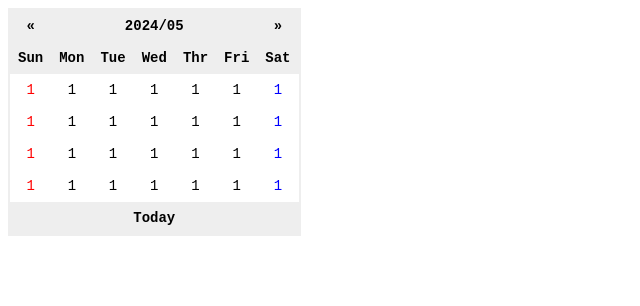
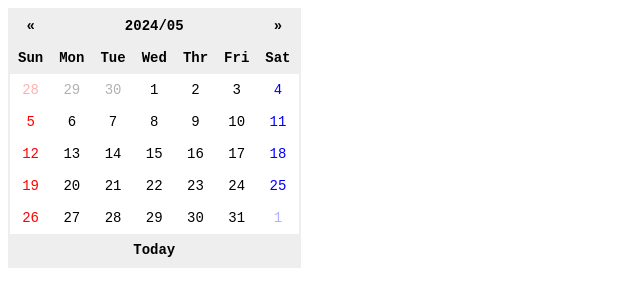
Before and after one commit to kentem-sh-maehata/MyCalender, a plain HTML site: page index.html in a window 1280 px wide. Shown: the whole page, without its empty margins (0-640 px from the left). Drawn offline with Linux system fonts and the light colour scheme.

Commit message:
当月の表示

```diff
--- a/index.html
+++ b/index.html
@@ -25,42 +25,6 @@
       </tr>
     </thead>
     <tbody>
-      <tr>
-        <td>1</td>
-        <td>1</td>
-        <td>1</td>
-        <td>1</td>
-        <td>1</td>
-        <td>1</td>
-        <td>1</td>
-      </tr>
-      <tr>
-        <td>1</td>
-        <td>1</td>
-        <td>1</td>
-        <td>1</td>
-        <td>1</td>
-        <td>1</td>
-        <td>1</td>
-      </tr>
-      <tr>
-        <td>1</td>
-        <td>1</td>
-        <td>1</td>
-        <td>1</td>
-        <td>1</td>
-        <td>1</td>
-        <td>1</td>
-      </tr>
-      <tr>
-        <td>1</td>
-        <td>1</td>
-        <td>1</td>
-        <td>1</td>
-        <td>1</td>
-        <td>1</td>
-        <td>1</td>
-      </tr>
     </tbody>
     <tfoot>
       <tr>
--- a/main.js
+++ b/main.js
@@ -1,6 +1,6 @@
 {
-    var year_1 = new Date().getFullYear();
-    var month_1 = new Date().getMonth();
+    var year = new Date().getFullYear();
+    var month = new Date().getMonth();
     var today = new Date().toLocaleString();
     console.log(today);
     function getCalender(year, month) {
@@ -25,50 +25,38 @@
             });
         }
         //foot部分
+        var n2 = new Date(year, month + 1, 0).getDay(); //当月最終曜日
+        var date = 1;
+        for (var i = n2 + 1; i < 7; i++) {
+            dates.push({
+                date: date,
+                isToday: false,
+                isDisabled: true,
+            });
+            date++;
+        }
         console.log(dates);
         return dates;
     }
-    // getCalenderHead()
-    // function getCalenderBody(year,month){
-    //   const dates:object[] = []
-    //   const lastDate = new Date(year,month+1,0).getDate()
-    //   for(let i=1;i<= lastDate; i++){
-    //     dates.push({
-    //       date:i,
-    //       isToday: false,
-    //       isDisabled: false,
-    //     })
-    //   }
-    //   console.log(dates)
-    //   return dates
-    // }
-    // // getCalenderBody()
-    // function getCalenderFoot(year,month){
-    //   const dates:object[] = []
-    //   const d = new Date(year,month+1,0).getDate() //当月最終日
-    //   const n = new Date(year,month+1,0).getDay()  //当月最終曜日
-    //   let date = 1
-    //   for(let i=n+1;i<7;i++){
-    //     dates.push({
-    //       date:date,
-    //       isToday:false,
-    //       isDisabled:true,
-    //     })
-    //     date ++
-    //   }
-    //   console.log(dates)
-    //   return dates
-    // }
-    // getCalenderFoot()
-    function setCalender() {
+    function setCalender(year, month) {
         var dates = [];
-        dates.push(getCalender(year_1, month_1));
-        console.log(dates);
+        var tbody = document.querySelector("tbody");
+        dates.push.apply(dates, getCalender(year, month));
+        var idx = 0;
         for (var i = 0; i < dates.length / 7; i++) {
             var tr = document.createElement("tr");
             for (var j = 0; j < 7; j++) {
+                var td = document.createElement("td");
+                var dateObj = dates[idx];
+                if ("date" in dateObj)
+                    td.innerHTML = String(dateObj.date);
+                if ("isDisabled" in dateObj && dateObj.isDisabled)
+                    td.classList.add('disabled');
+                tr.appendChild(td);
+                idx++;
             }
+            tbody === null || tbody === void 0 ? void 0 : tbody.append(tr);
         }
     }
-    getCalender(year_1, month_1);
+    setCalender(year, month);
 }
```
Also changed, not shown: 1 other file.
